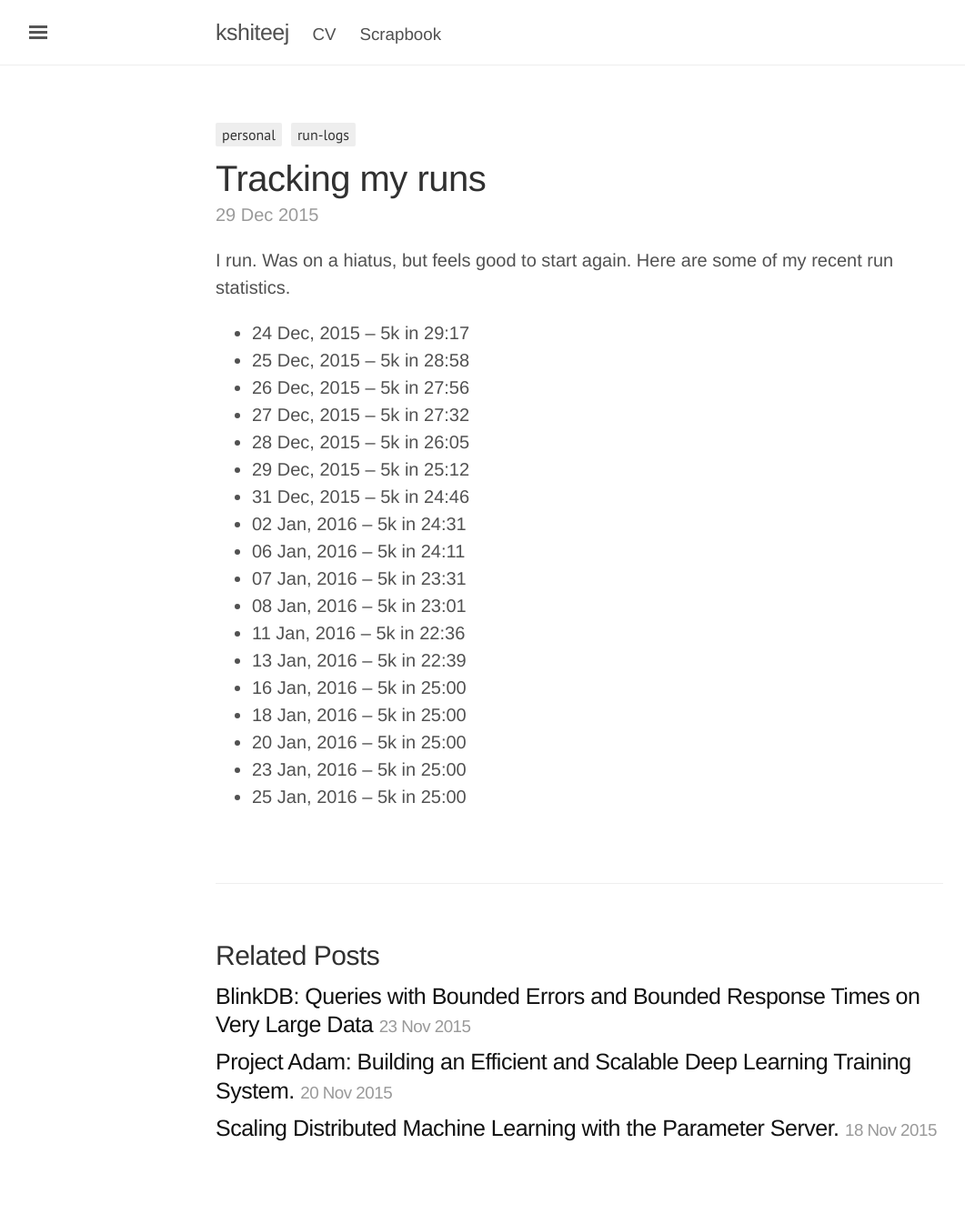
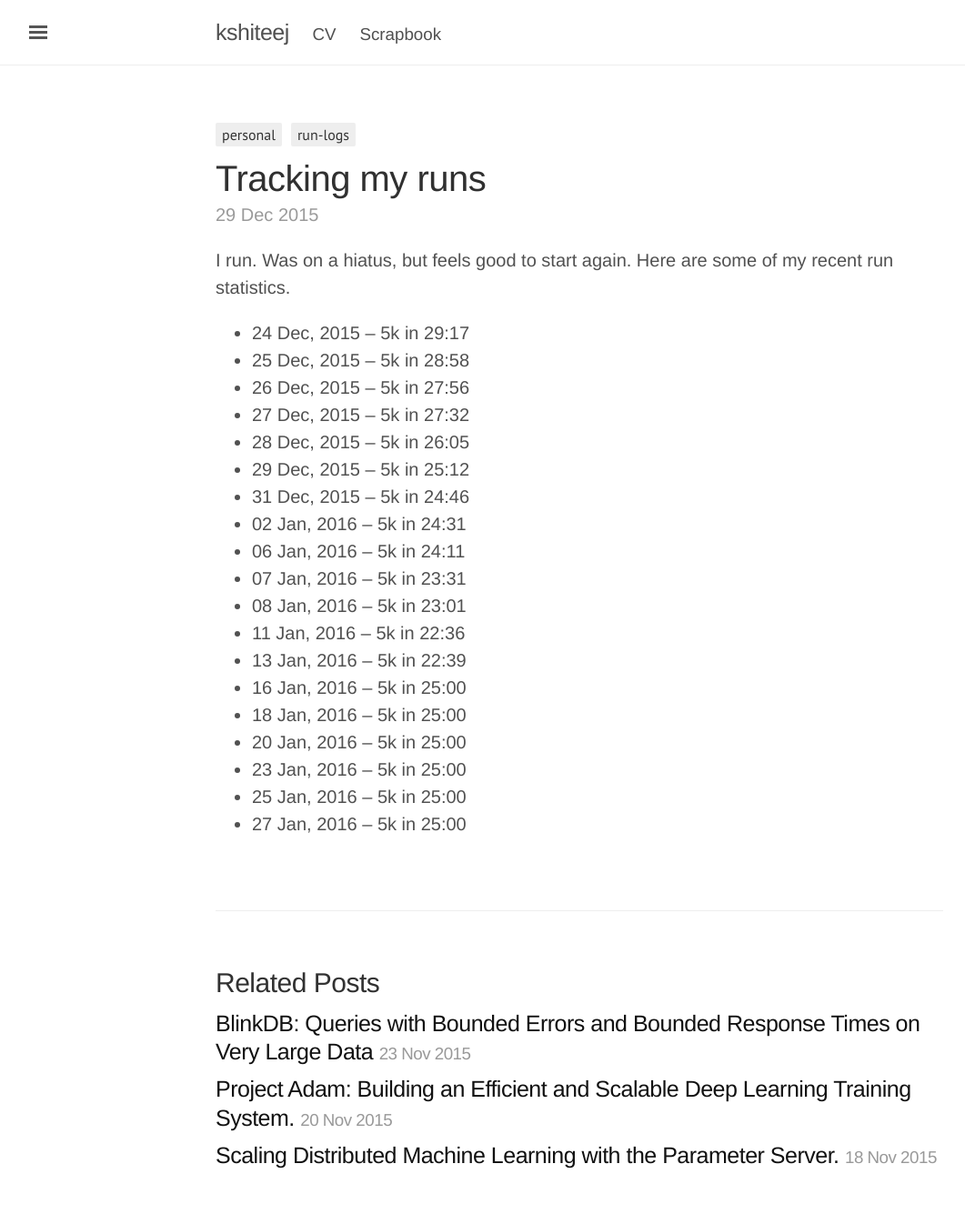
Before and after one commit to kshiteejm/kshiteejm.github.io, a Jekyll site: the page built from personal/_posts/2015-12-29-runlog.md, in a window 1280 px wide. Shown: the whole page at 91% size, without its empty margins (3-1064 px from the left). Built offline with Jekyll 4.4.1, drawn with Linux system fonts in a browser that asks for light colours; comment, search, counter and statistics services are not loaded; before the commit the page ends 1316 px from its top, so only the background shows below that.

Commit message:
updated run log

```diff
--- a/personal/_posts/2015-12-29-runlog.md
+++ b/personal/_posts/2015-12-29-runlog.md
@@ -27,3 +27,4 @@ I run. Was on a hiatus, but feels good to start again. Here are some of my recen
 - 20 Jan, 2016 -- 5k in 25:00
 - 23 Jan, 2016 -- 5k in 25:00
 - 25 Jan, 2016 -- 5k in 25:00
+- 27 Jan, 2016 -- 5k in 25:00
```
